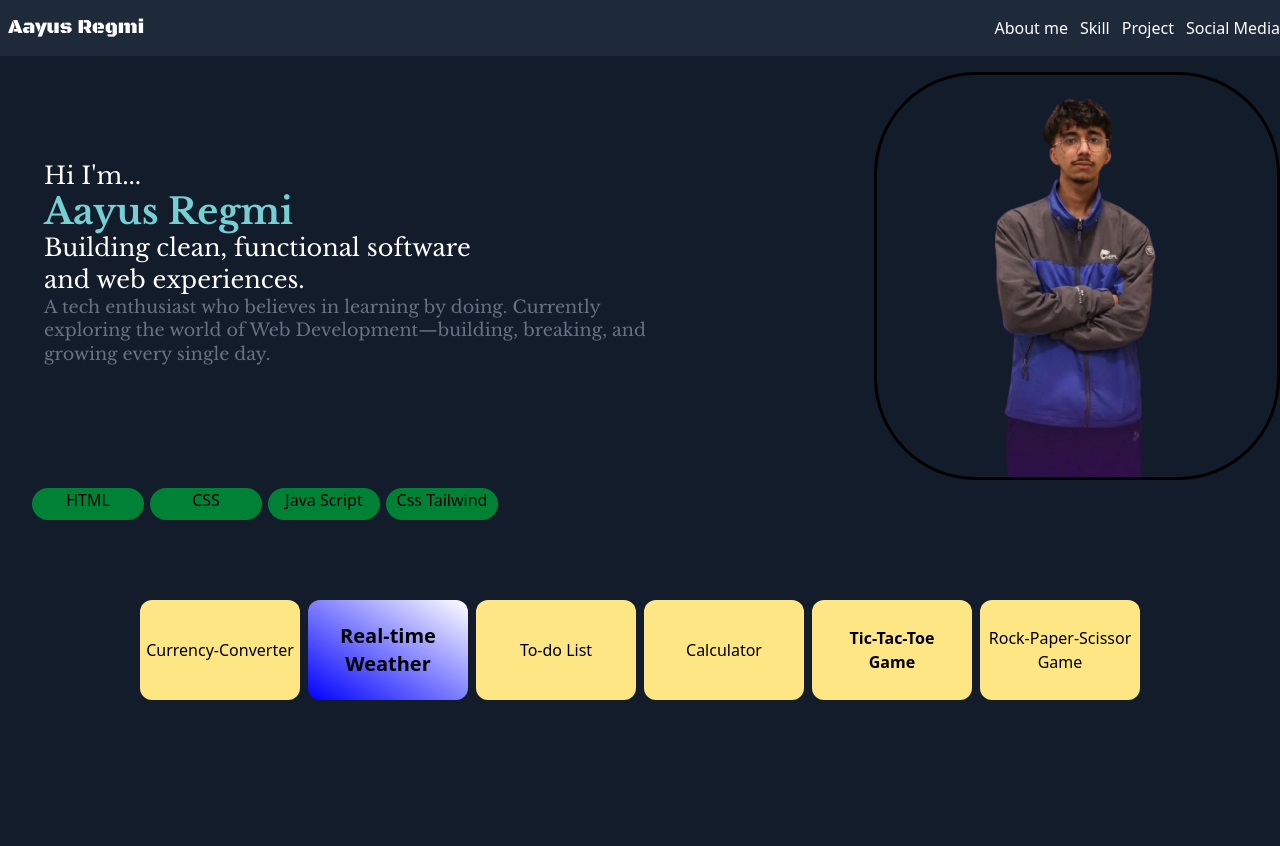
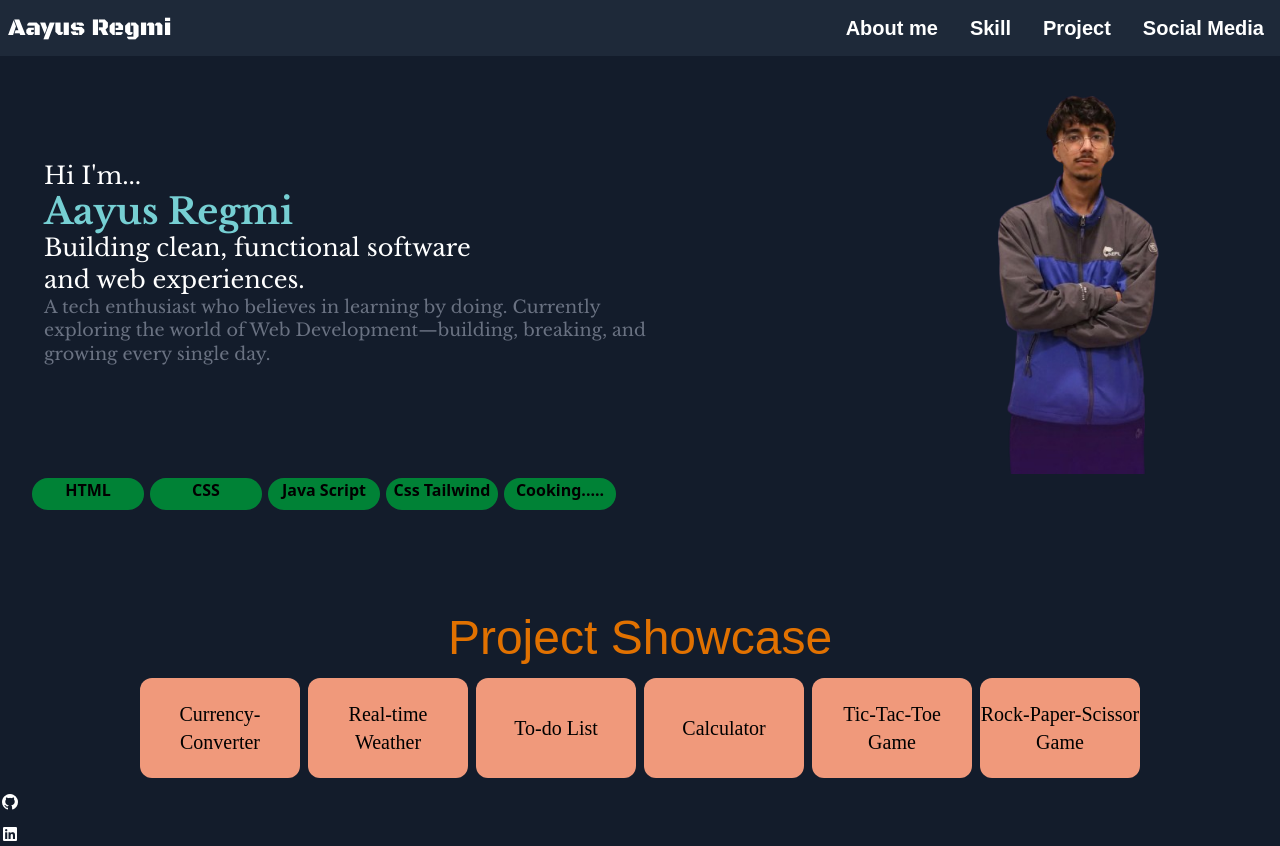
Before and after one commit to aayusregmi/Portfolio_Website, a plain HTML site: page index.html in a window 1280 px wide. Before the commit the page ends 800 px from the top, so only its background shows below. Drawn offline with nearby package versions, Linux system fonts and the light colour scheme; a web font is replaced by a local one.

Commit message:
Completed

```diff
--- a/index.html
+++ b/index.html
@@ -3,6 +3,16 @@
 <head>
   <meta charset="UTF-8">
   <meta name="viewport" content="width=device-width, initial-scale=1.0">
+  <link rel="icon" type="image/png" sizes="32x32" href="/Portfolio_Website/Favicon/favicon-32x32.png">
+  <link rel="icon" type="image/png" sizes="16x16" href="/Portfolio_Website/Favicon/favicon-16x16.png">
+  <link rel="apple-touch-icon" sizes="180x180" href="apple-touch-icon.png">
+  <style>
+@import url('https://fonts.googleapis.com/css2?family=Wendy+One&display=swap');
+@import url('https://fonts.googleapis.com/css2?family=Chelsea+Market&display=swap');
+</style>
+  <style>
+@import url('https://fonts.googleapis.com/css2?family=Stick+No+Bills:wght@200..800&display=swap');
+</style>
   <style>
 @import url('https://fonts.googleapis.com/css2?family=Libre+Baskerville:ital,wght@0,400..700;1,400..700&display=swap');
 </style>
@@ -14,33 +24,32 @@
 </head>
 <body class="bg-[#131C2B]">
   <nav>
-     <div class="bg-gray-800 w-screen h-14 flex items-center justify-between fixed ">
-        <div class="logo black-ops-one-regular text-white ml-2 text-xl">
+     <div class="bg-gray-800 w-screen h-14 flex items-center justify-between fixed z-10">
+        <div class="logo black-ops-one-regular text-white ml-2 text-2xl">
           Aayus Regmi
         </div>
-      <div class="menu-bar mr-3 sm:hidden">
+      <div class="menu-bar sm:hidden mr-4">
         <i class="fa-solid fa-bars-staggered" style="color: rgb(255, 255, 255);"></i>
       </div>
-      <div class="headline-info hidden text-white sm:flex ">
-        <ul class="flex gap-3">
-          <li><a href="#">About me</a></li>
-          <li><a href="#">Skill</a></li>
-          <li><a href="#">Project</a></li>
-          <li><a href="#">Social Media</a></li>
+      <div class="headline-info hidden text-white mr-4 sm:flex text-xl">
+        <ul class="flex gap-8">
+          <li><a href="#about-me">About me</a></li>
+          <li><a href="#my-skill">Skill</a></li>
+          <li><a href="#my-project">Project</a></li>
+          <li><a href="#social-media">Social Media</a></li>
         </ul>
       </div>
       </div>
   </nav>
-  <div class="slidebar-menu bg-blue-50 w-35 text-xl fixed right-0 top-14">
+  <div class="slidebar-menu bg-blue-50 w-35 text-xl fixed right-0 top-14 z-10">
         <ul>
-          <li><i class="fas fa-user"></i><a href="#">About me</a></li>
-          <li><i class="fab fa-gripfire"></i><a href="#">Skill</a></li>
-          <li><i class="far fa-folder"></i><a href="#">Project</a></li>
-          <li><i class="far fa-comment"></i><a href="#">Social Media</a></li>
+          <li><i class="fas fa-user"></i><a href="#about-me">About me</a></li>
+          <li><i class="fab fa-gripfire"></i><a href="#my-skill">Skill</a></li>
+          <li><i class="far fa-folder"></i><a href="#my-project">Project</a></li>
+          <li><i class="far fa-comment"></i><a href="#social-media">Social Media</a></li>
         </ul>
       </div>
-
-  <section class="introduction w-screen libre-baskerville-uniquifier flex flex-col-reverse sm:flex-row pt-14 sm:justify-between ">
+  <section id="#about-me" class="introduction w-screen libre-baskerville-uniquifier flex flex-col-reverse sm:flex-row pt-14 sm:justify-between">
     <div class="mySelf  text-white pl-2 mt-6 text-xl sm:w-120 sm:ml-9 sm:pt-20 sm:text-2xl xl:w-[50%]">
        Hi I'm... <br>
        <h2 class="text-[#76CFD3] text-2xl font-bold sm:text-4xl">Aayus Regmi</h2>
@@ -52,23 +61,32 @@
       <img src="/Portfolio_Website/Aayus_for_Website_transparent_bg.png" alt="" class="w-100">
     </div>
   </section>
-  <section class="skillShowcase mt-5 flex flex-wrap gap-1.5 pl-2 h-16 items-center justify-center sm:justify-start xl:mt-2 xl:pl-8">
-     <h2 class="text-black bg-green-700 rounded-2xl w-28 text-center h-8">HTML</h2>
-     <h2 class="text-black bg-green-700 rounded-2xl w-28 text-center h-8">CSS</h2>
-     <h2 class="text-black bg-green-700 rounded-2xl w-28 text-center h-8">Java Script</h2>
-     <h2 class="text-black bg-green-700 rounded-2xl w-28 text-center h-8">Css Tailwind</h2>
+  <section id="my-skill" class="skillShowcase mt-5 flex flex-wrap gap-1.5 pl-2 h-16 items-center justify-center sm:justify-start xl:mt-1 xl:pl-8">
+     <h2 class="skill text-black bg-green-700 rounded-2xl w-28 text-center h-8 ">HTML</h2>
+     <h2 class="skill text-black bg-green-700 rounded-2xl w-28 text-center h-8 ">CSS</h2>
+     <h2 class="skill text-black bg-green-700 rounded-2xl w-28 text-center h-8 ">Java Script</h2>
+     <h2 class="skill text-black bg-green-700 rounded-2xl w-28 text-center h-8 ">Css Tailwind</h2>
+     <h2 class="skill text-black bg-green-700 rounded-2xl w-28 text-center h-8 ">Cooking.....</h2>
   </section>
-  <section class="mt-16 sm:w-[30]">
-  <div class="project w-full flex gap-2 flex-wrap justify-center items-center">
-     <div class="pr1 w-40 h-25 bg-amber-200 text-center rounded-xl flex items-center justify-center">Currency-Converter</div>
-     <div class="pr2 w-40 h-25 bg-amber-200 text-center rounded-xl flex items-center justify-center text-xl text-black font-bold">Real-time<br>Weather
+  <br>
+  <section id="my-project" class="project-section-for-responsivens mt-16 sm:w-[30]">
+    <h1 class= "project-showcase-text text-5xl text-center text-amber-600">Project Showcase</h1>
+  <div class="project w-full flex gap-2 flex-wrap justify-center items-center mt-4 text-xl">
+     <div class="pr1 pro-text w-40 h-25 bg-[#F0997B] text-center rounded-xl flex items-center justify-center">Currency-Converter</div>
+     <div class="pr2 pro-text w-40 h-25 text-center rounded-xl flex items-center justify-center text-xl  text-black bg-[#F0997B]">Real-time<br>Weather
      </div>
-     <div class="pr5 w-40 h-25 bg-amber-200 text-center rounded-xl flex items-center justify-center">To-do List</div>
-     <div class="pr6 w-40 h-25 bg-amber-200 text-center rounded-xl flex items-center justify-center">Calculator</div>
-     <div class="pr3 w-40 h-25 bg-amber-200 text-center rounded-xl flex items-center justify-center text-black font-bold">Tic-Tac-Toe<br>Game</div>
-     <div class="pr4 w-40 h-25 bg-amber-200 text-center rounded-xl flex items-center justify-center">Rock-Paper-Scissor Game</div>
+     <div class="pr5 pro-text w-40 h-25 bg-[#F0997B] text-center rounded-xl flex items-center justify-center">To-do List</div>
+     <div class="pr6  pro-text w-40 h-25 bg-[#F0997B] text-center rounded-xl flex items-center justify-center">Calculator</div>
+     <div class="pr3 pro-text w-40 h-25 bg-[#F0997B] text-center rounded-xl flex items-center justify-center text-black ">Tic-Tac-Toe<br>Game</div>
+     <div class="pr4 pro-text w-40 h-25 bg-[#F0997B] text-center rounded-xl flex items-center justify-center">Rock-Paper-Scissor Game</div>
   </div>
   </section>
+   <section id="social-media" class="social-Media">
+   <div class="media-container flex flex-col gap-2 mt-3">
+    <a href="https://github.com/aayusregmi"><i class="fa-brands fa-github" style="color: rgb(255, 255, 255);"></i></a>
+    <a href="https://www.linkedin.com/in/aayus-regmi-695718406/"><i class="fa-brands fa-linkedin" style="color: rgb(255, 255, 255);"></i></a>
+   </div>
+   </section>
   <script src="script.js"></script>
 </body>
 </html>
--- a/input.css
+++ b/input.css
@@ -15,10 +15,6 @@ html , body{
 .slidebar-menu.openSlide{
     transform: translateX(0);
 }
-.myPhoto{
-    border-radius: 25%;
-    border: 3px solid black;
-}
 .myPhoto.removeBorder{
     border: none;
 }
@@ -30,9 +26,43 @@ html , body{
 .libre-baskerville-uniquifier{
   font-family: "Libre Baskerville", serif;
   font-optical-sizing: auto;
-  /* font-weight: <weight>; */
   font-style: normal;
 }
-.pr2{
-    background: linear-gradient(to top right ,blue , white);
+.headline-info{
+    font-family: 'Stick No Bills', sans-serif;
+    font-weight: 700;
 }
+.project-showcase-text{
+    font-family: "Wendy One", sans-serif;
+}
+/* .skill{
+    font-family: "Chelsea Market";
+} */
+.skill:hover {
+box-shadow: 2px 1px 10px rgb(255, 230, 0);
+}
+.pro-text{
+    font-family: "Chelsea Market";
+}
+.skill{
+    font-weight: 600;
+}
+@media (max-width: 240px){
+    .project-showcase-text{
+        font-size: small;
+    }
+    .project-section-for-responsivens{
+        padding:3rem;
+    }
+    .skillShowcase{
+        margin-top: 0;
+    }
+    .pro-text{
+        font-size: small;
+    }
+}
+@media (min-width: 640px){
+    .slidebar-menu{
+        display: none;
+    }
+}
```
Also changed, not shown: Favicon/android-chrome-192x192.png (added), Favicon/android-chrome-512x512.png (added), Favicon/apple-touch-icon.png (added), Favicon/favicon-16x16.png (added), Favicon/favicon-32x32.png (added), Favicon/favicon.ico (added), Favicon/site.webmanifest (added), output.css.
